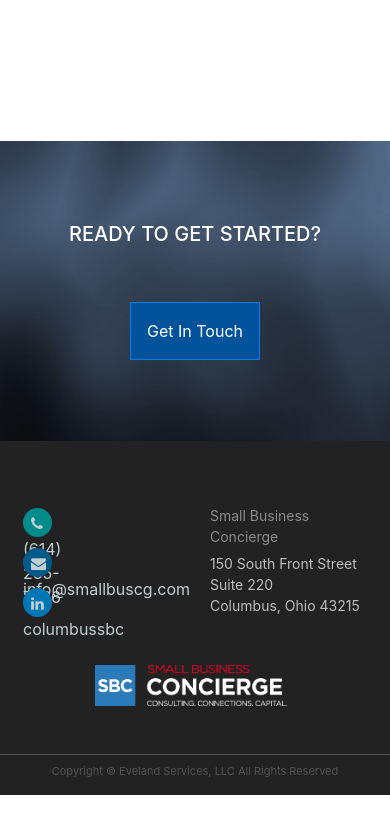
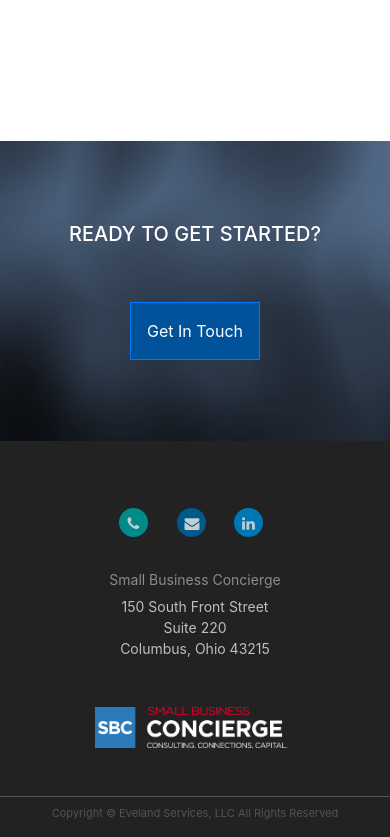
Before and after one commit to bmcalees/spiritstrides, a plain HTML site: page index.html in a window 390 px wide. Shown: the part 5930-6767 px from the top of the page. Before the commit the page ends 6725 px from the top, so only its background shows below. Drawn offline with nearby package versions, Linux system fonts and the light colour scheme.

Commit message:
Fixing footer icons

```diff
--- a/index.html
+++ b/index.html
@@ -269,21 +269,21 @@
           <div class="col-5 d-none d-md-block">
             <img id="logo-footer" src="images/logo-white-transparent.png" />
           </div>
-          <div class="col-6 col-md-4 text-left">
-            <a class="circle mr-2 mr-md-3" href="tel:+16142857736">
+          <div class="col-12 col-md-4 contact-container">
+            <a class="circle mr-0 mr-md-3" href="tel:+16142857736">
               <i class="fa fa-phone  circle-phone pr-2"></i>
-              (614) 285-7736
+              <span class="d-none d-md-inline-block">(614) 285-7736</span>
             </a>
-            <a class="circle mt-2 mr-2 mr-md-3" href="mailto:info@smallbuscg.com">
+            <a class="circle mt-md-2 mr-0 mr-md-3" href="mailto:info@smallbuscg.com">
               <i class="fa fa-envelope circle-email pr-2"></i>
-              info@smallbuscg.com
+              <span class="d-none d-md-inline-block">info@smallbuscg.com</span>
             </a>
-            <a class="circle mt-2 mr-2 mr-md-3" target="_blank" href="https://www.linkedin.com/company/columbussbc/">
+            <a class="circle mt-md-2 mr-0 mr-md-3" target="_blank" href="https://www.linkedin.com/company/columbussbc/">
               <i class="fa fa-linkedin circle-linkedin pr-2"></i>
-              columbussbc
+              <span class="d-none d-md-inline-block">columbussbc</span>
             </a>
           </div>
-          <div class="col-6 col-md-3 text-left">
+          <div class="col-12 col-md-3 address-container">
             <p class="address-name">Small Business Concierge</p>
             <p class="address-location">150 South Front Street</p>
             <p class="address-location">Suite 220</p>
--- a/styles/index.css
+++ b/styles/index.css
@@ -61,7 +61,7 @@ h2{
     padding:32px;
     position:absolute;
     top:120px;
-    left:220px;
+    left:15%;
     width:550px;
 }
 
@@ -215,7 +215,7 @@ h2{
 
 /* SECTION ---- FOOTER ----- */
 #logo-footer{
-    width:300px;
+    width:275px;
     margin-top:12px;
 }
 
@@ -262,6 +262,10 @@ h2{
 
 .circle-email{
     background-color:#005a89;
+}
+
+.address-container{
+    text-align:left;
 }
 
 .address-name{
@@ -324,20 +328,9 @@ h2{
     .link-container{
         padding:8px;
     }
-
-    .circle{
-        width: 32px;
-        font-size: 16px;
-        height: 32px;
-        padding: 3px 8px;
-    }
-
-    .circle-phone{
-        padding-top:4px;
-    }
 }
 
-@media only screen and (max-width: 878px){
+@media only screen and (max-width: 768px){
     .banner-text-container{
         background-color:rgba(255,255,255,0.90);
         color:white;
@@ -357,4 +350,24 @@ h2{
         width:200px;
         margin-top:48px;
     }
+
+    .contact-container{
+        text-align: center;
+        margin-bottom:32px;
+    }
+
+    .address-container{
+        text-align:center;
+    }
+
+    .circle{
+        display:inline-block;
+        font-size: 16px;
+        height: 32px;
+        padding: 3px 8px;
+    }
+
+    .circle-phone{
+        padding-top:4px;
+    }
 }
```
